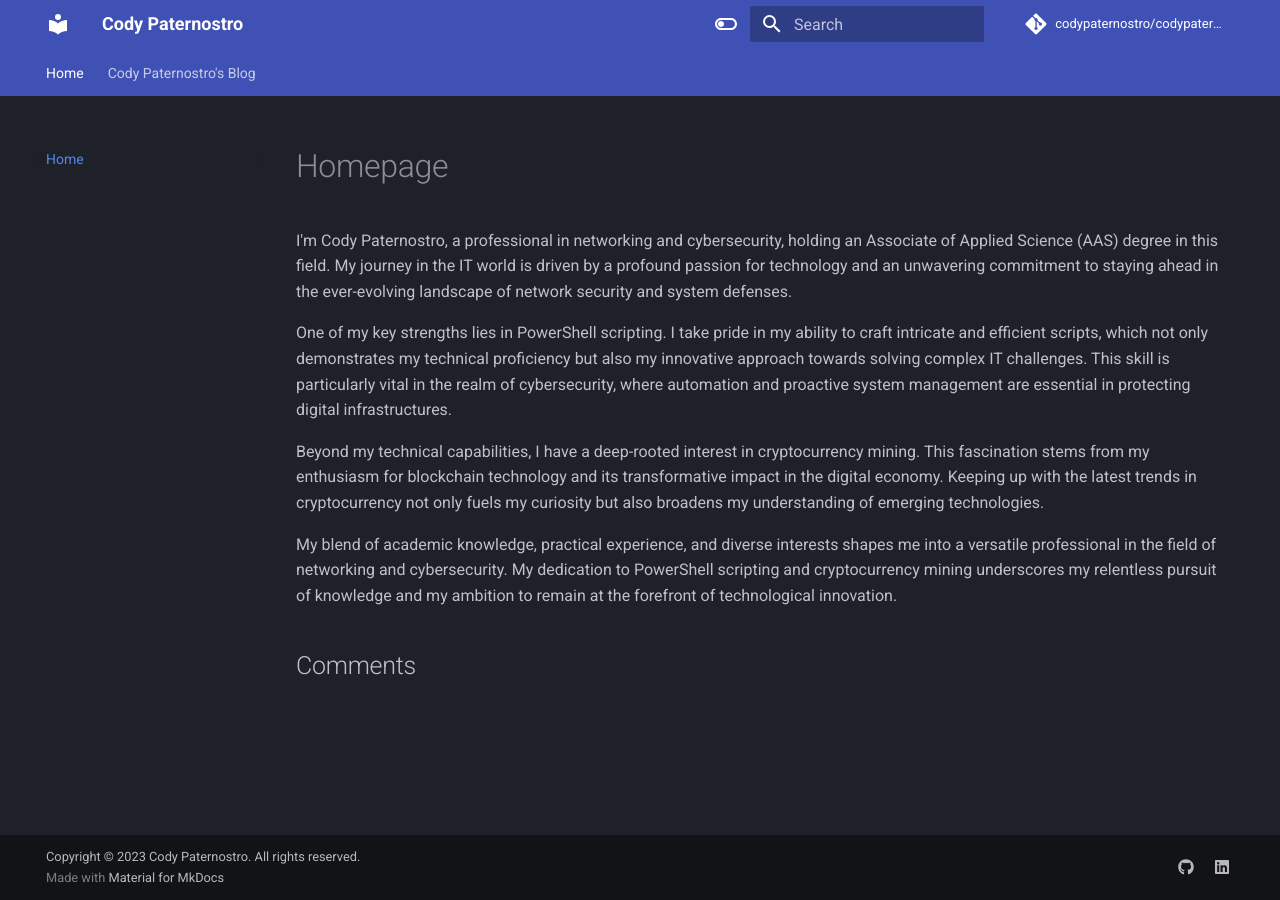
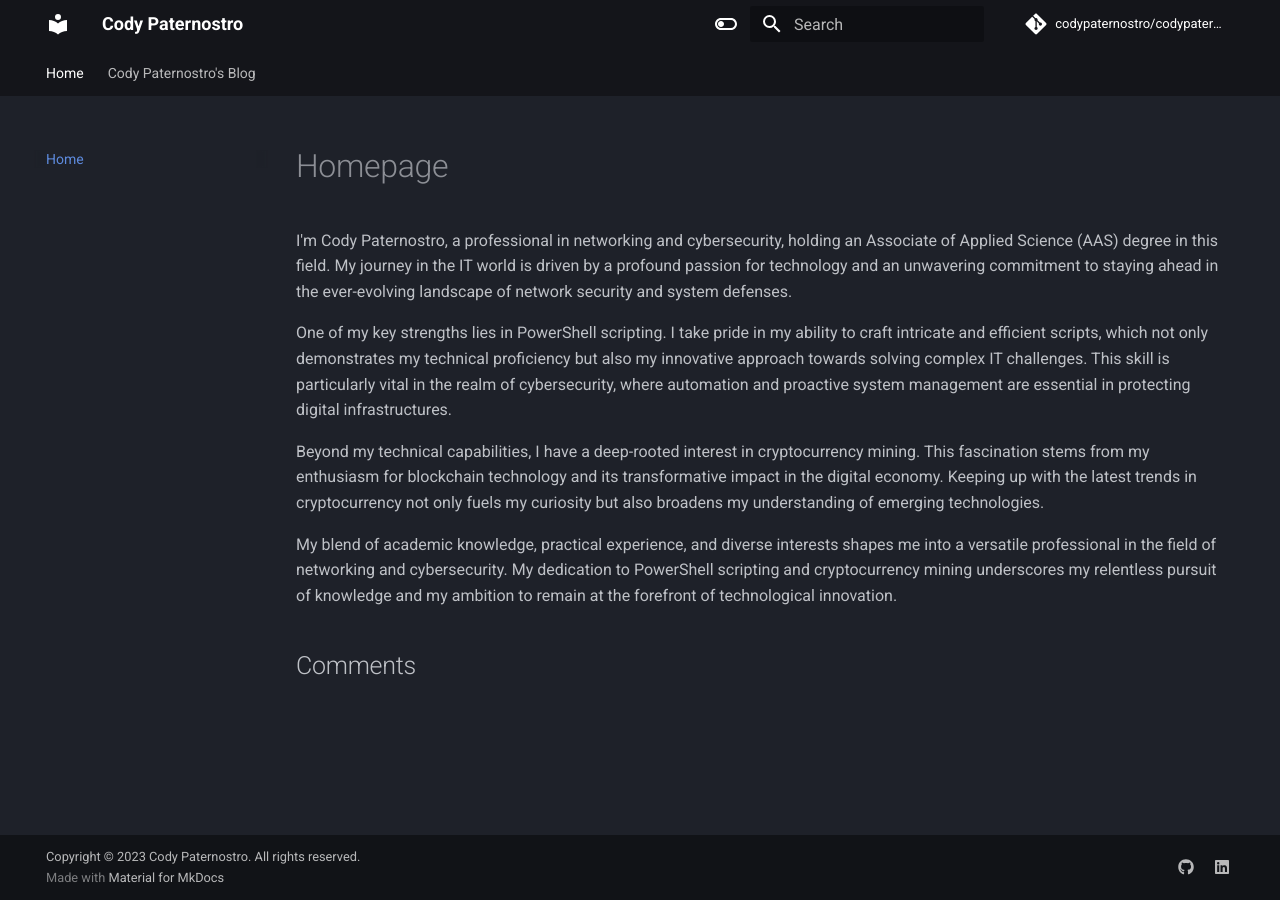
Before and after one commit to codypaternostro/codypaternostro.github.io, an MkDocs documentation site: the page built from docs/index.md, in a window 1280 px wide. Built offline with MkDocs 1.6.1 and Material for MkDocs 9.7.7, drawn with Linux system fonts in a browser that asks for light colours; comment, search, counter and statistics services are not loaded.

Commit message:
Update mkdocs.yml

```diff
--- a/mkdocs.yml
+++ b/mkdocs.yml
@@ -30,7 +30,7 @@ theme:
   language: en
   palette:
     - scheme: slate
-      primary: indigo
+      primary: black
       accent: purple
       toggle:
         icon: material/toggle-switch-off-outline
```
